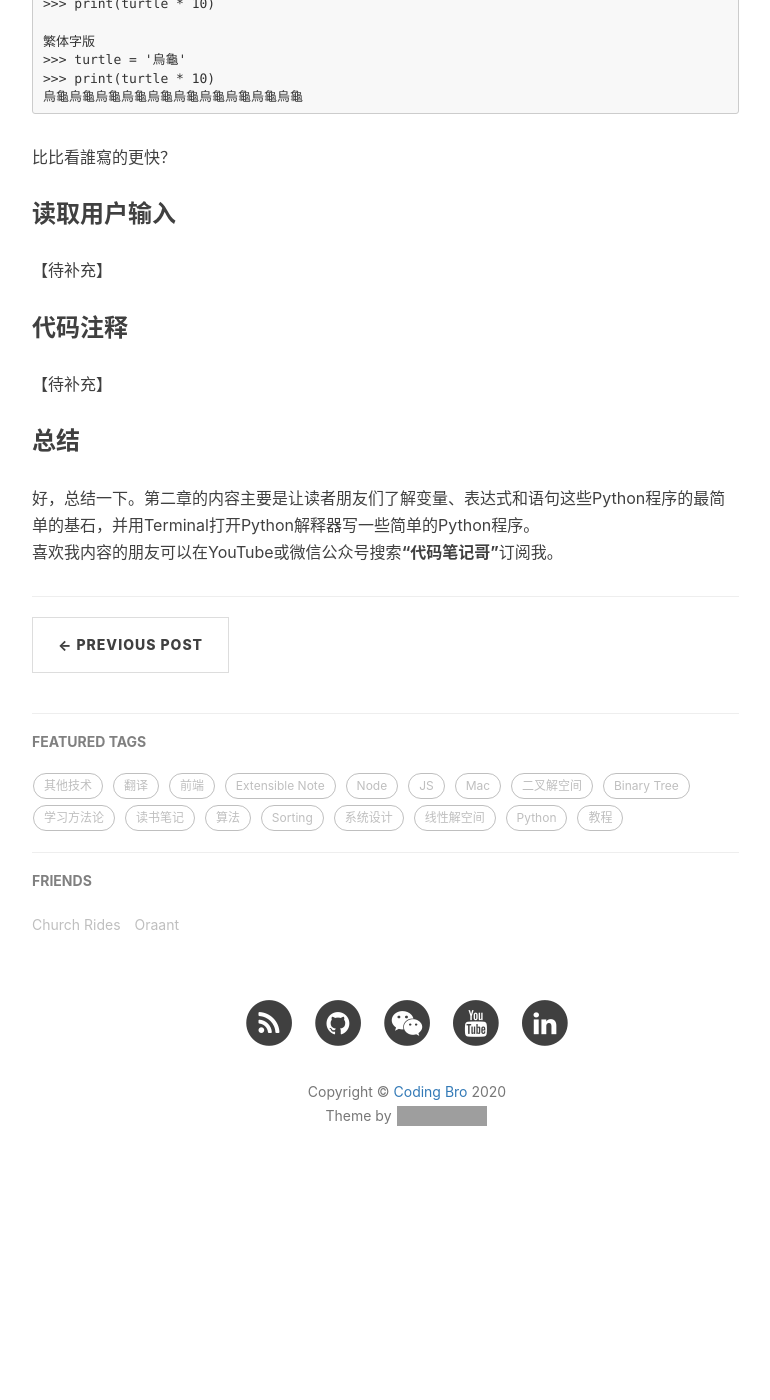
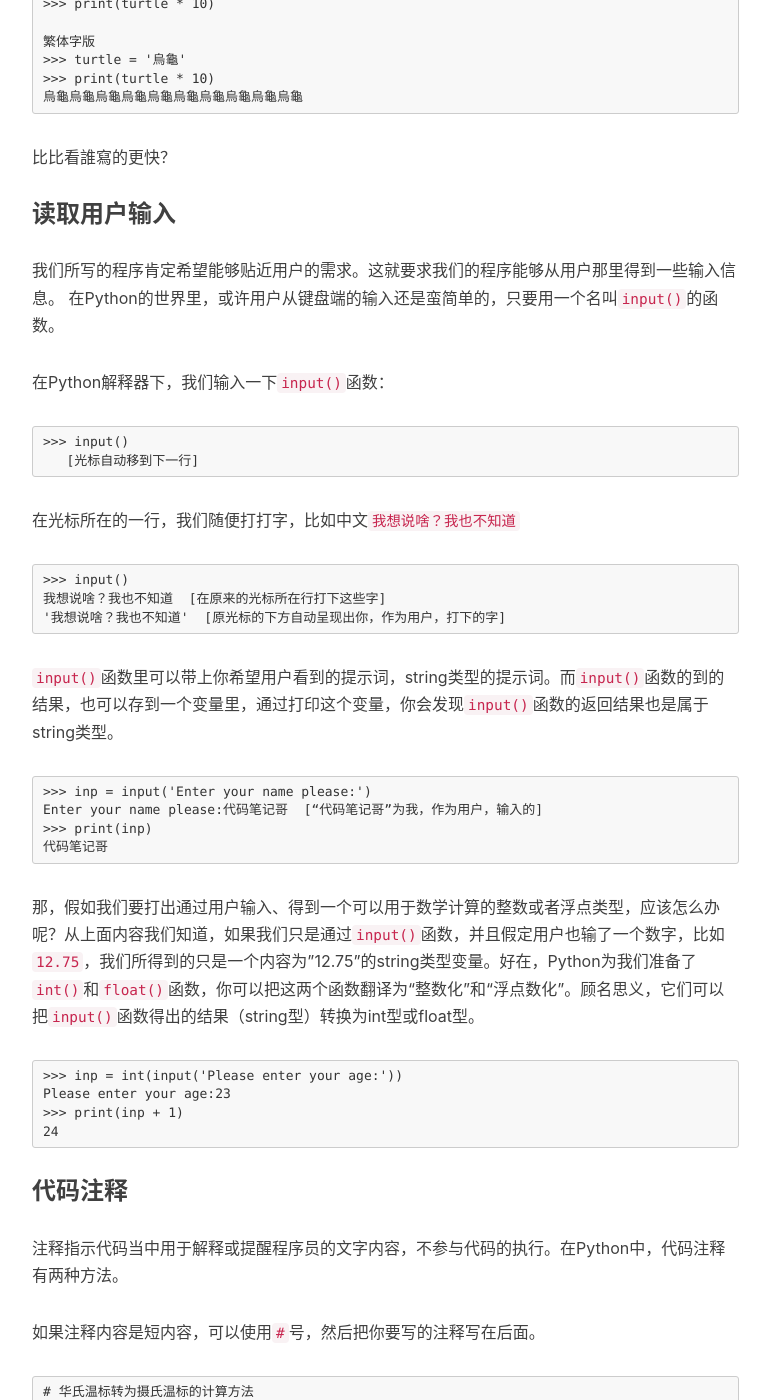
Before and after one commit to starwavelin/starwavelin.github.io, a Jekyll site: the page built from _posts/2020-05-18-free-python-02-var.md, in a window 1280 px wide and 1400 px high, scrolled down 10007 px. Shown: the whole window, without its empty margins (233-1003 px from the left). Built offline with Jekyll 4.4.1, drawn with Linux system fonts in a browser that asks for light colours; nearby versions of some CDN libraries; comment, search, counter and statistics services are not loaded; before the commit the page ends 11199 px from its top, so only the background shows below that; some of the changed text lies outside the part shown; grey boxes are pictures that could not be loaded.

Commit message:
completed python little course 02

````diff
--- a/_posts/2020-05-18-free-python-02-var.md
+++ b/_posts/2020-05-18-free-python-02-var.md
@@ -315,12 +315,81 @@ TypeError: can only concatenate str (not "int") to str
 比比看誰寫的更快？
 
 ### 读取用户输入
-【待补充】
+我们所写的程序肯定希望能够贴近用户的需求。这就要求我们的程序能够从用户那里得到一些输入信息。
+在Python的世界里，或许用户从键盘端的输入还是蛮简单的，只要用一个名叫`input()`的函数。
+
+在Python解释器下，我们输入一下`input()`函数：
+```
+>>> input()
+   [光标自动移到下一行]
+```
+
+在光标所在的一行，我们随便打打字，比如中文`我想说啥？我也不知道`
+```
+>>> input()
+我想说啥？我也不知道  [在原来的光标所在行打下这些字]
+'我想说啥？我也不知道'  [原光标的下方自动呈现出你，作为用户，打下的字]
+```
+
+`input()`函数里可以带上你希望用户看到的提示词，string类型的提示词。而`input()`函数的到的结果，也可以存到一个变量里，通过打印这个变量，你会发现`input()`函数的返回结果也是属于string类型。
+```
+>>> inp = input('Enter your name please:')
+Enter your name please:代码笔记哥  [“代码笔记哥”为我，作为用户，输入的]
+>>> print(inp)
+代码笔记哥
+```
+
+那，假如我们要打出通过用户输入、得到一个可以用于数学计算的整数或者浮点类型，应该怎么办呢？从上面内容我们知道，如果我们只是通过`input()`函数，并且假定用户也输了一个数字，比如`12.75`，我们所得到的只是一个内容为"12.75"的string类型变量。好在，Python为我们准备了`int()`和`float()`函数，你可以把这两个函数翻译为“整数化”和“浮点数化”。顾名思义，它们可以把`input()`函数得出的结果（string型）转换为int型或float型。
+
+```
+>>> inp = int(input('Please enter your age:'))
+Please enter your age:23
+>>> print(inp + 1)
+24
+```
 
 ### 代码注释
-【待补充】
+注释指示代码当中用于解释或提醒程序员的文字内容，不参与代码的执行。在Python中，代码注释有两种方法。
+
+如果注释内容是短内容，可以使用`#`号，然后把你要写的注释写在后面。
+```
+# 华氏温标转为摄氏温标的计算方法
+celcius = (fahrenheit - 32) * 5 / 9
+```
+
+如果注释内容是长内容，可以使用三个单引号`'''`号开始，再来三个单引号`'''`号结束的方式，把你要写的注释写在上下单引号之间。
+```
+'''
+这是一段长注释，
+下面这段代码
+讲的是对冲基金中的风险分析的算法
+'''
+def risk_analysis(inp, risk_factor):
+    # ...
+    # ...
+```
+
+### 布置作业
+好，讲到这里，你已经学完了Python小课第2课“变量、表达式和语句”的所有内容。
 
 
+下面，请你做一点题目练练手吧。
+
+第1题：
+写一个Python程序询问用户的名字，并问候用户。程序的样例输出如下:
+```
+告诉我你的名字：王小亮
+你好，王小亮
+```
+
+第2题：算工资。
+写一个Python程序询问用户的工作时长和小时薪资，而后打印出用户得到的工资。程序的样例输出如下:
+```
+How many hours do you work: 40
+What is your hourly rate: 35.85
+Pay: 1,434
+```
+
 ### 总结
-好，总结一下。第二章的内容主要是让读者朋友们了解变量、表达式和语句这些Python程序的最简单的基石，并用Terminal打开Python解释器写一些简单的Python程序。
+总结一下。第二章的内容主要是让读者朋友们了解变量、表达式和语句这些Python程序的最简单的基石，并用Terminal打开Python解释器写一些简单的Python程序。
 喜欢我内容的朋友可以在YouTube或微信公众号搜索**“代码笔记哥”**订阅我。
````
